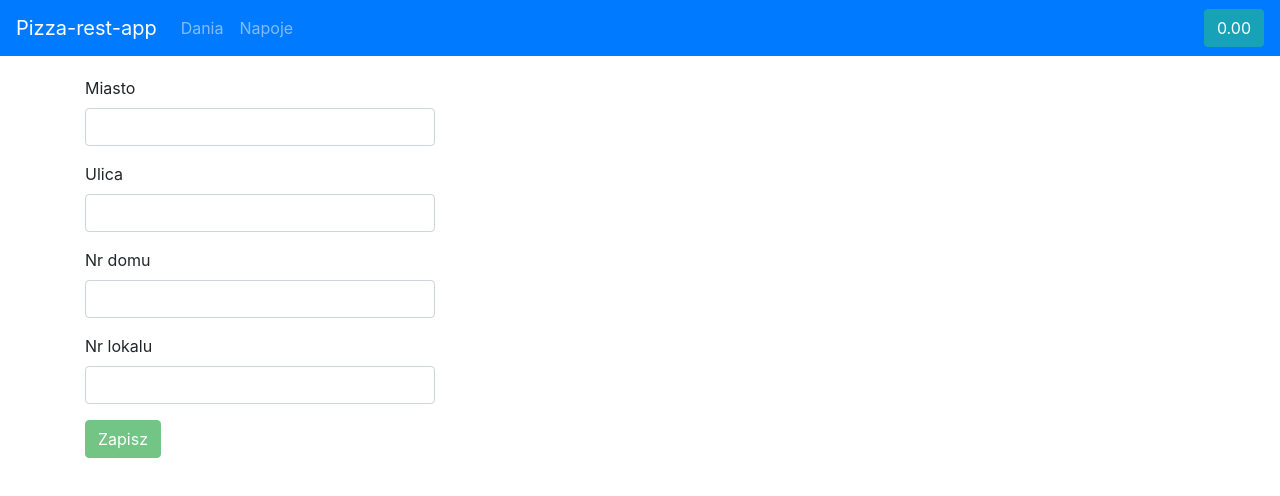
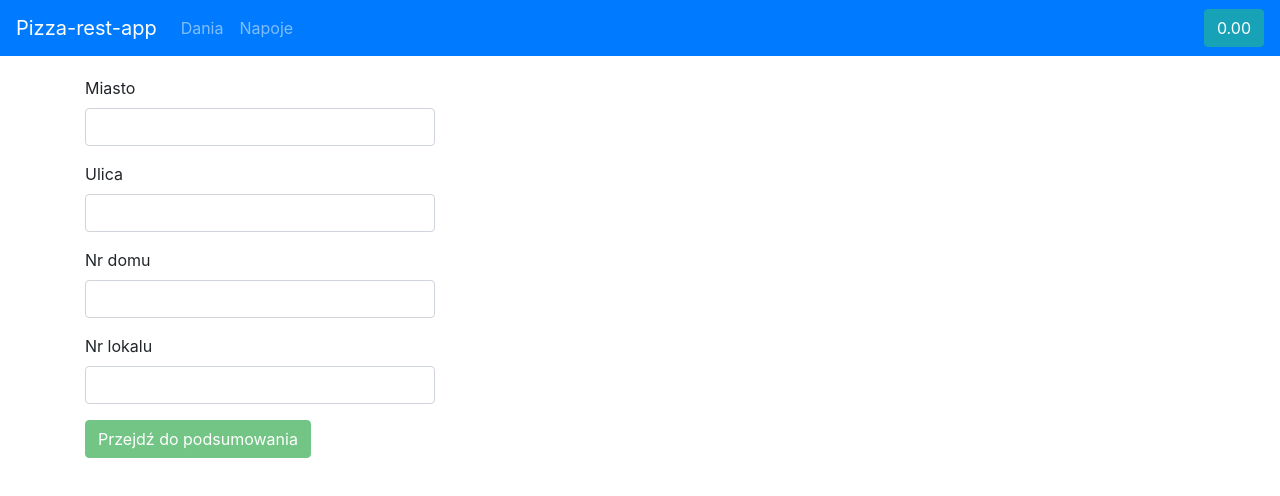
Before and after one commit to kos672/pizza-restaurant-app-client, an Angular app: page /delivery in a window 1280 px wide. Shown: the top 496 px of the page. Built offline with nearby package versions, Linux system fonts and the light colour scheme.

Commit message:
fixed invalid button disabling mechanism

```diff
--- a/src/app/delivery/delivery.component.html
+++ b/src/app/delivery/delivery.component.html
@@ -42,7 +42,7 @@
       </div>
       <div class="row">
         <div class="col-md-12">
-          <button class="btn btn-success" type="submit" disabled="!addressForm.valid">Zapisz</button>
+          <button class="btn btn-success" type="submit" [disabled]=addressForm.invalid>Przejdź do podsumowania</button>
         </div>
       </div>
     </form>
```
